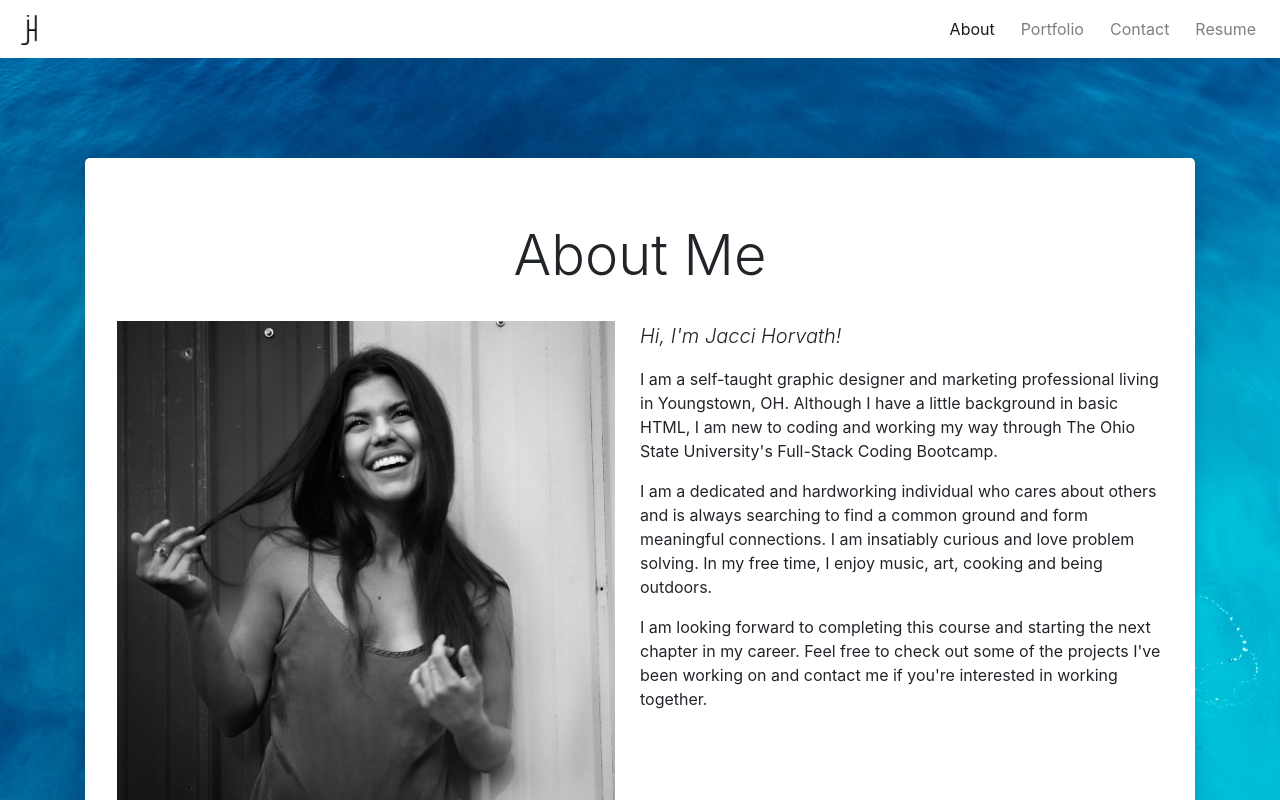
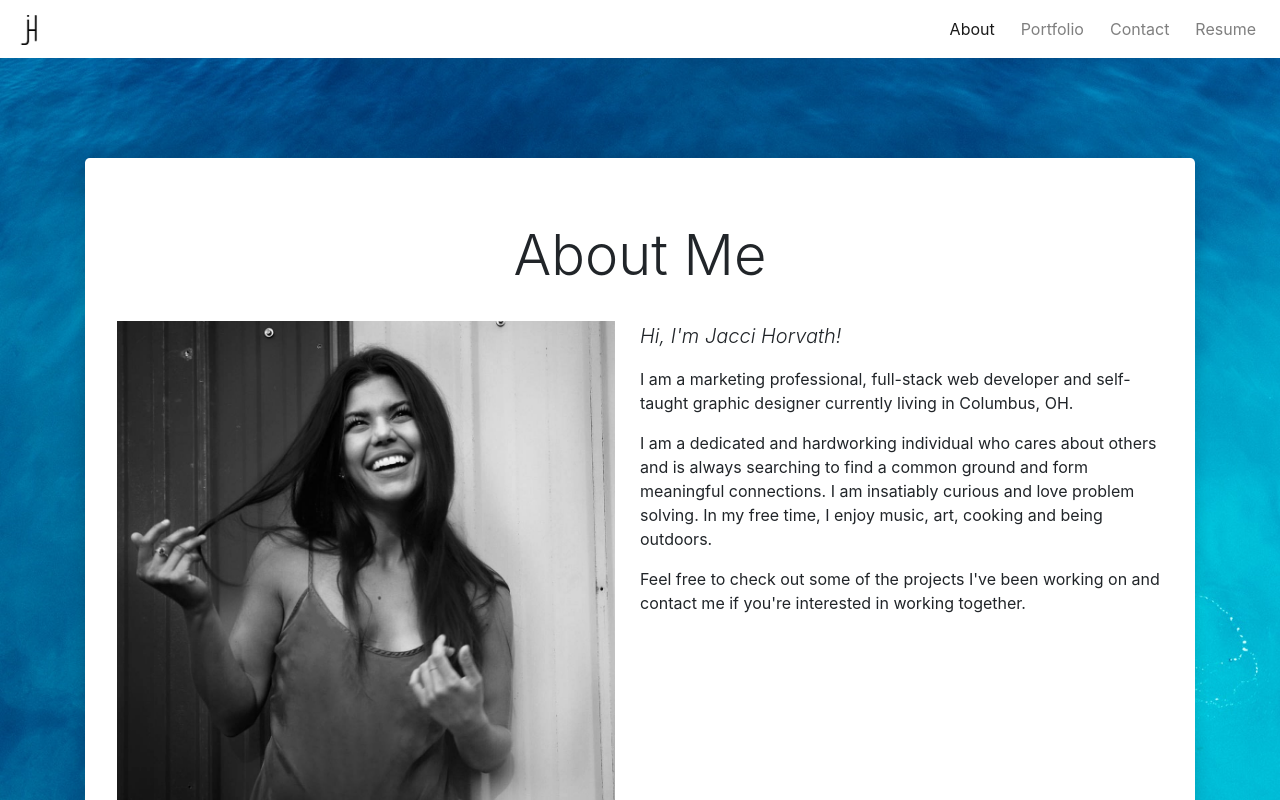
Before and after one commit to jaccihorvath/react-portfolio3.0, a React (Create React App) app: page /#/ in a window 1280 px wide. Shown: the top 800 px of the page. Built offline with nearby package versions, Linux system fonts and the light colour scheme.

Commit message:
updating about me and location

```diff
--- a/src/components/pages/About.js
+++ b/src/components/pages/About.js
@@ -36,7 +36,7 @@ const About = () => (
                     </em></p>
 
                     <p>
-                        I am a self-taught graphic designer and marketing professional living in Youngstown, OH. Although I  have a little background in basic HTML, I am new to coding and working my way through The Ohio State University's Full-Stack Coding Bootcamp.
+                        I am a marketing professional, full-stack web developer and self-taught graphic designer currently living in Columbus, OH.
                     </p>
 
                     <p>
@@ -44,7 +44,7 @@ const About = () => (
                     </p>
 
                     <p>
-                        I am looking forward to completing this course and starting the next chapter in my career. Feel free to check out some of the projects I've been working on and contact me if you're interested in working together.
+                        Feel free to check out some of the projects I've been working on and contact me if you're interested in working together.
                     </p>
                 </div>
             </div>
--- a/src/components/pages/Contact.js
+++ b/src/components/pages/Contact.js
@@ -31,7 +31,7 @@ const Contact = () => (
 
 
 
-            <iframe width="100%" height="300" id="gmap_canvas" src="https://maps.google.com/maps?q=Youngstown,%20Ohio&t=&z=11&ie=UTF8&iwloc=&output=embed" frameborder="0" scrolling="no" marginheight="0" marginwidth="0"></iframe><br /><br />
+            <iframe width="100%" height="300" id="gmap_canvas" src="https://maps.google.com/maps?q=Columbus,%20Ohio&t=&z=11&ie=UTF8&iwloc=&output=embed" frameborder="0" scrolling="no" marginheight="0" marginwidth="0"></iframe><br /><br />
 
             <p className="lead text-center">
                 Thanks for stopping by! You can reach me at:
```
